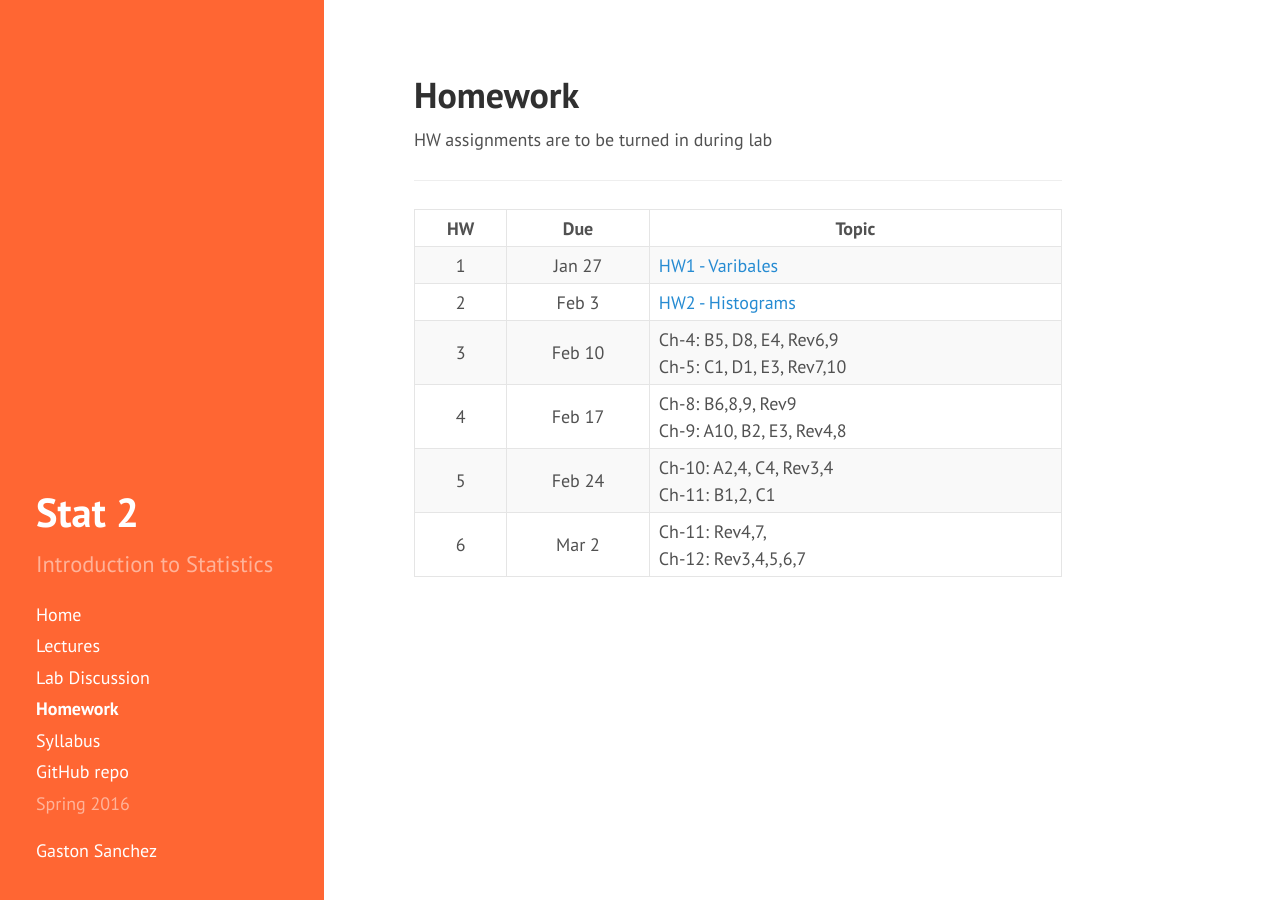
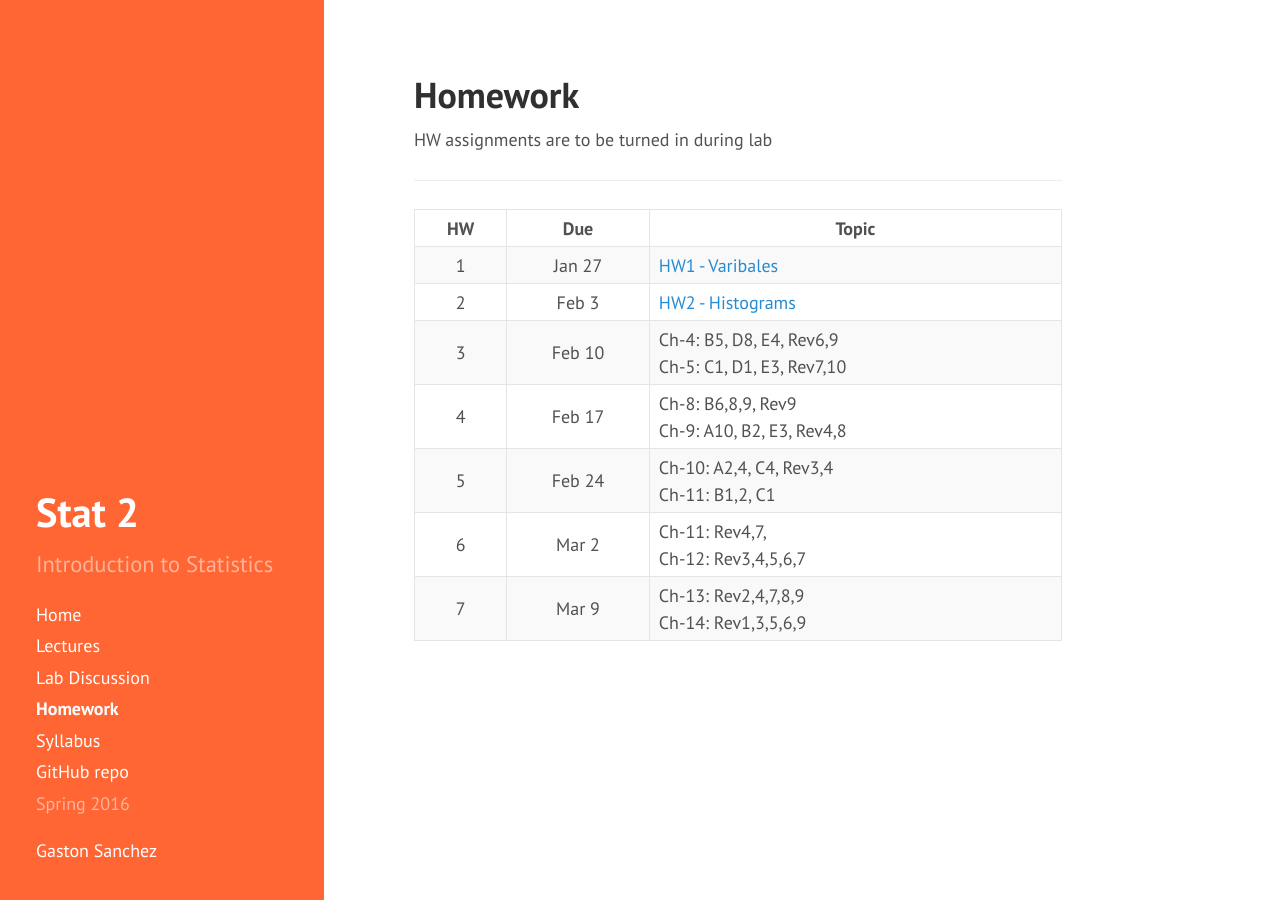
Before and after one commit to gastonstat/relic-stat2, a Jekyll site: the page built from homework/index.md, in a window 1280 px wide. Built offline with Jekyll 4.4.1, drawn with Linux system fonts in a browser that asks for light colours; nearby versions of some CDN libraries.

Commit message:
homework: added homework 7 about probability problems

```diff
--- a/homework/index.md
+++ b/homework/index.md
@@ -50,5 +50,11 @@ HW assignments are to be turned in during lab
       <td>Ch-11: Rev4,7, <br>
         Ch-12: Rev3,4,5,6,7</td>
     </tr>
+    <tr>
+      <td align="center">7</td>
+      <td align="center">Mar 9</td>
+      <td>Ch-13: Rev2,4,7,8,9<br>
+        Ch-14: Rev1,3,5,6,9</td>
+    </tr>
   </tbody>
  </table>
```
